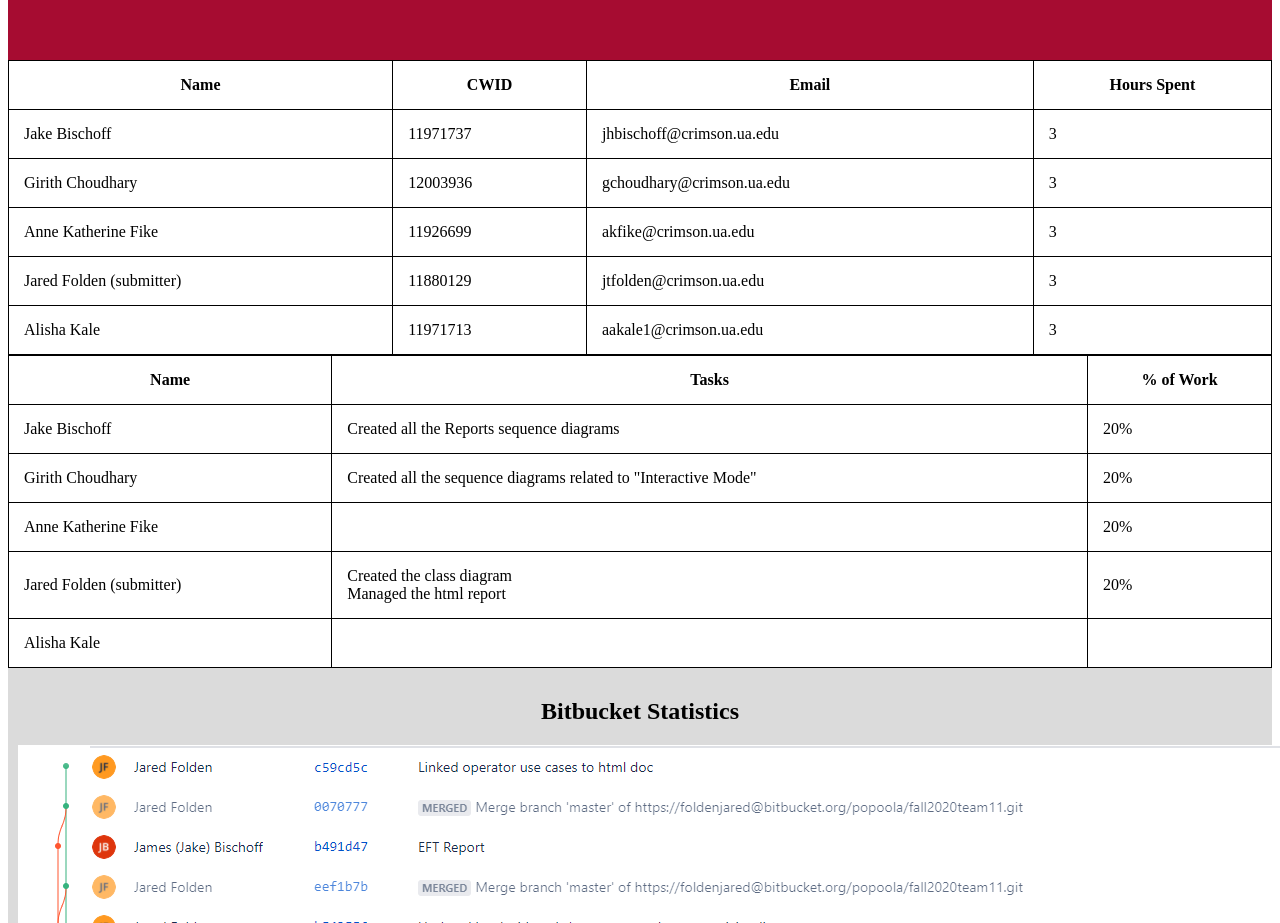
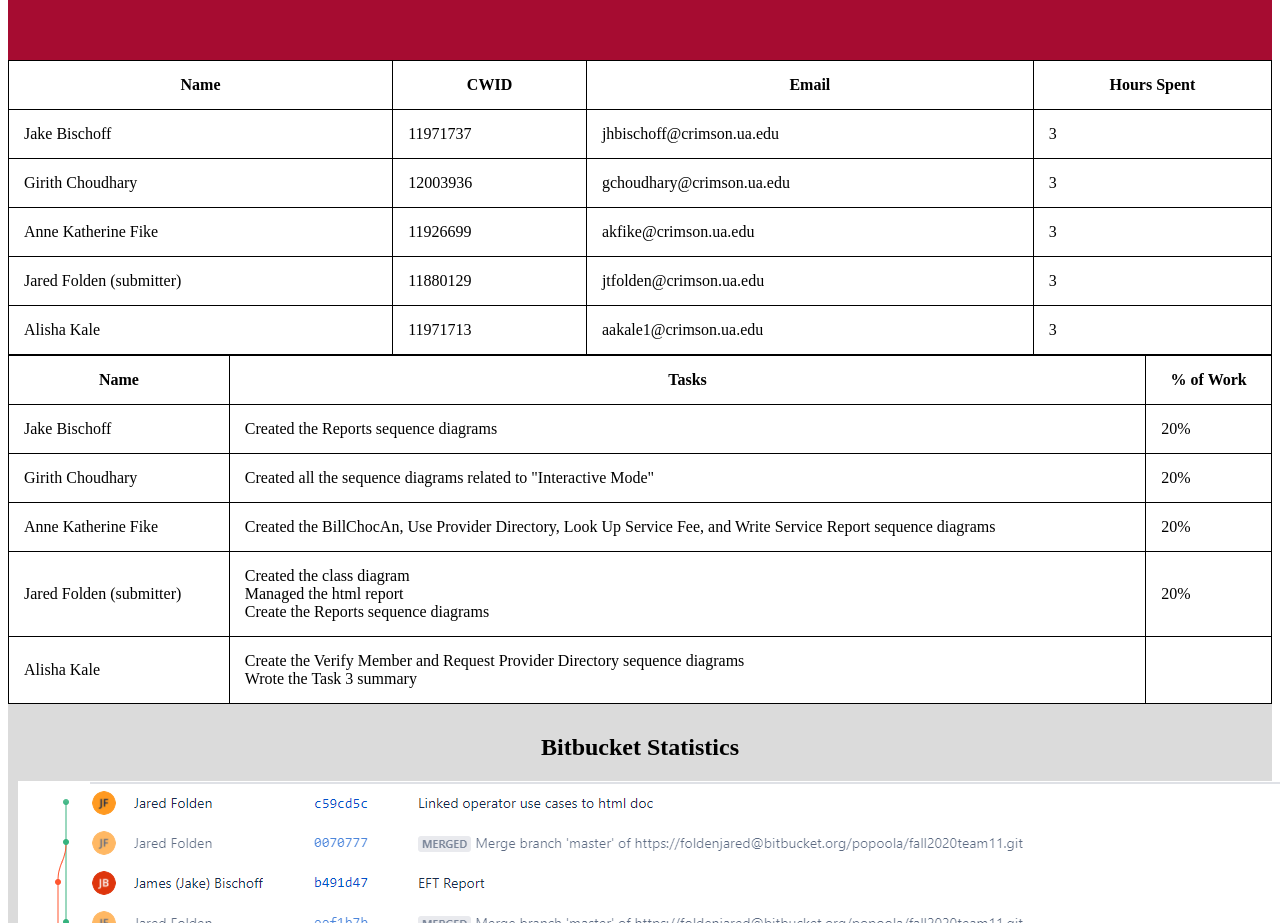
Before and after one commit to girithc/Chocolate-Service-Provider-TeamProject-Java, a plain HTML site: page report.html in a window 1280 px wide. Shown: the part 177-1100 px from the top of the page. Drawn offline with Linux system fonts and the light colour scheme.

Commit message:
Finished task distribution and edited class diagram

```diff
--- a/report.html
+++ b/report.html
@@ -92,7 +92,7 @@
 	</tr>
 	<tr>
 		<td>Jake Bischoff</td>
-		<td>Created all the Reports sequence diagrams</td>
+		<td>Created the Reports sequence diagrams</td>
 		<td>20%</td>
 	</tr>
 	<tr>
@@ -102,17 +102,17 @@
 	</tr>
 	<tr>
 		<td>Anne Katherine Fike</td>
-		<td></td>
+		<td>Created the BillChocAn, Use Provider Directory, Look Up Service Fee, and Write Service Report sequence diagrams</td>
 		<td>20%</td>
 	</tr>
 	<tr>
 		<td>Jared Folden (submitter)</td>
-		<td>Created the class diagram <br>Managed the html report</td>
+		<td>Created the class diagram<br>Managed the html report<br>Create the Reports sequence diagrams</td>
 		<td>20%</td>
 	</tr>
 	<tr>
 		<td>Alisha Kale</td>
-		<td></td>
+		<td>Create the Verify Member and Request Provider Directory sequence diagrams<br>Wrote the Task 3 summary</td>
 	</tr>
 </table>
 
```
Also changed, not shown: Team 11 Full Class Diagram.png, 1 other file.
